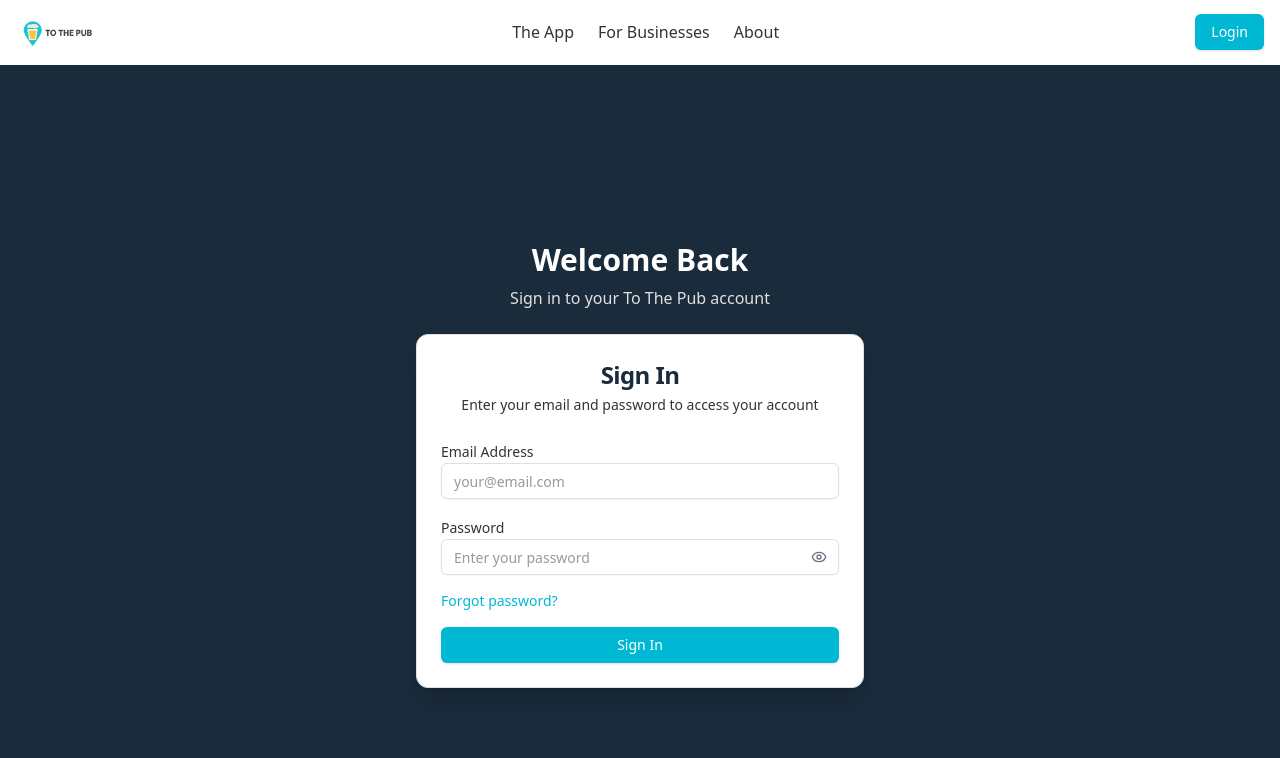
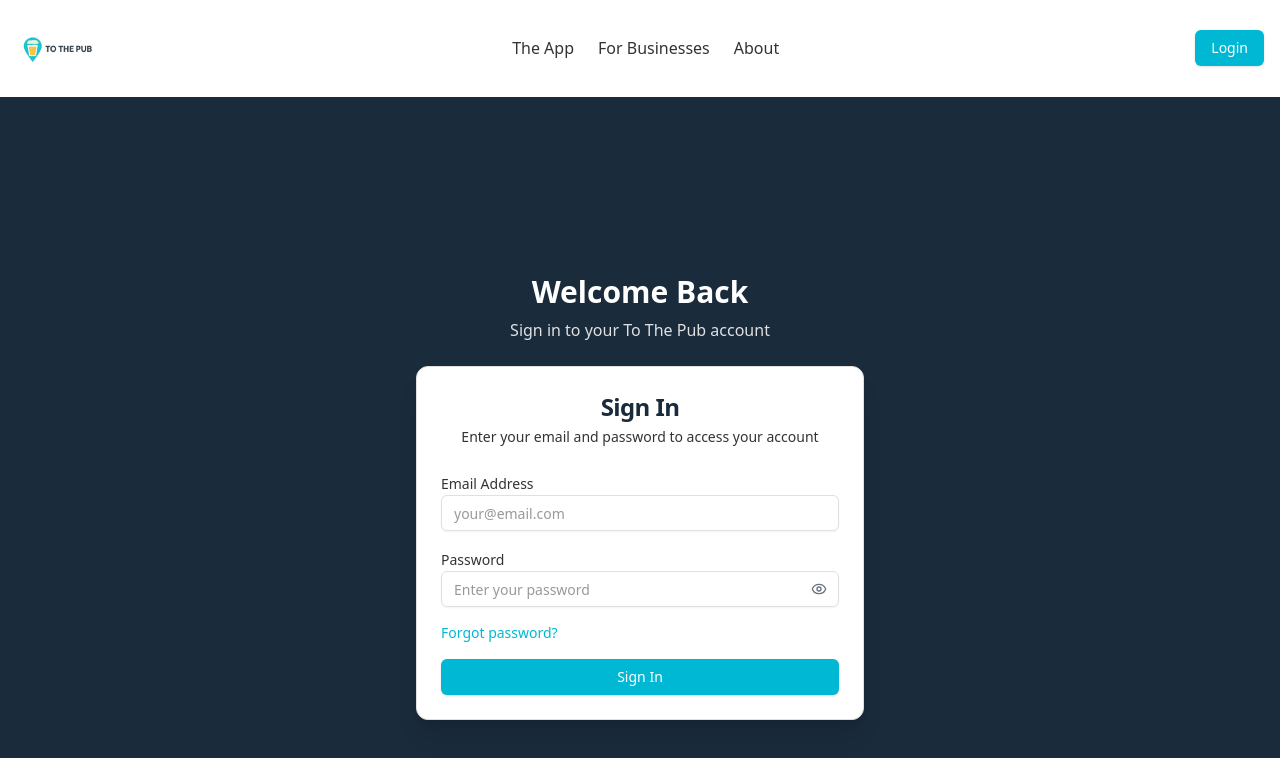
Before and after one commit to Jackspence49/to-the-pub-website, a Next.js app: page /login in a window 1280 px wide. Shown: the top 758 px of the page. Built offline with nearby package versions, Linux system fonts and the light colour scheme.

Commit message:
Updated nav Bar

```diff
--- a/src/components/layouts/navbar.tsx
+++ b/src/components/layouts/navbar.tsx
@@ -32,7 +32,7 @@
       <div>
         {/* Header */}
         <header className="sticky top-0 z-40 w-full border-b bg-white">
-          <div className="flex h-16 items-center justify-between md:container px-4">
+          <div className="flex h-20 md:h-24 items-center justify-between md:container px-4">
             <div className="flex items-center gap-2">
                 <Link href="/">
                     <Image
@@ -41,19 +41,19 @@
                       width={400}
                       height={120}
                       priority
-                      className="h-16 w-auto md:h-20"
+                      className="h-14 w-auto md:h-20"
                     />
                 </Link>
             </div>
             {/* Desktop Navigation */}
             <nav className="hidden md:flex items-center gap-6">
-              <Link href="/the-app" className="text-medium font-medium text-[var(--text-on-light)] hover:text-[var(--vibrant-teal)] transition-colors">
+              <Link href="/the-app" className="text-base font-medium text-[var(--text-on-light)] hover:text-[var(--vibrant-teal)] transition-colors">
                 The App
               </Link>
-              <Link href="/the-business" className="text-medium font-medium text-[var(--text-on-light)] hover:text-[var(--vibrant-teal)] transition-colors">
+              <Link href="/the-business" className="text-base font-medium text-[var(--text-on-light)] hover:text-[var(--vibrant-teal)] transition-colors">
                 For Businesses
               </Link>
-              <Link href="/about" className="text-medium font-medium text-[var(--text-on-light)] hover:text-[var(--vibrant-teal)] transition-colors">
+              <Link href="/about" className="text-base font-medium text-[var(--text-on-light)] hover:text-[var(--vibrant-teal)] transition-colors">
                 About
               </Link>
             </nav>
@@ -72,9 +72,9 @@
                 aria-label="Toggle menu"
               >
                 {isMenuOpen ? (
-                  <X className="h-6 w-6 text-[var(--text-on-light)]" />
+                  <X className="h-7 w-7 text-[var(--text-on-light)]" />
                 ) : (
-                  <Menu className="h-6 w-6 text-[var(--text-on-light)]" />
+                  <Menu className="h-7 w-7 text-[var(--text-on-light)]" />
                 )}
               </button>
             </div>
@@ -82,7 +82,7 @@
           {/* Mobile Navigation Menu */}
           <div
             ref={menuRef}
-            className={`mobile-menu md:hidden absolute top-16 left-0 right-0 bg-white border-b transition-all duration-300 ease-in-out ${
+            className={`mobile-menu md:hidden absolute top-20 left-0 right-0 bg-white border-b transition-all duration-300 ease-in-out ${
               isMenuOpen ? 'opacity-100 visible' : 'opacity-0 invisible'
             }`}
           >
```
